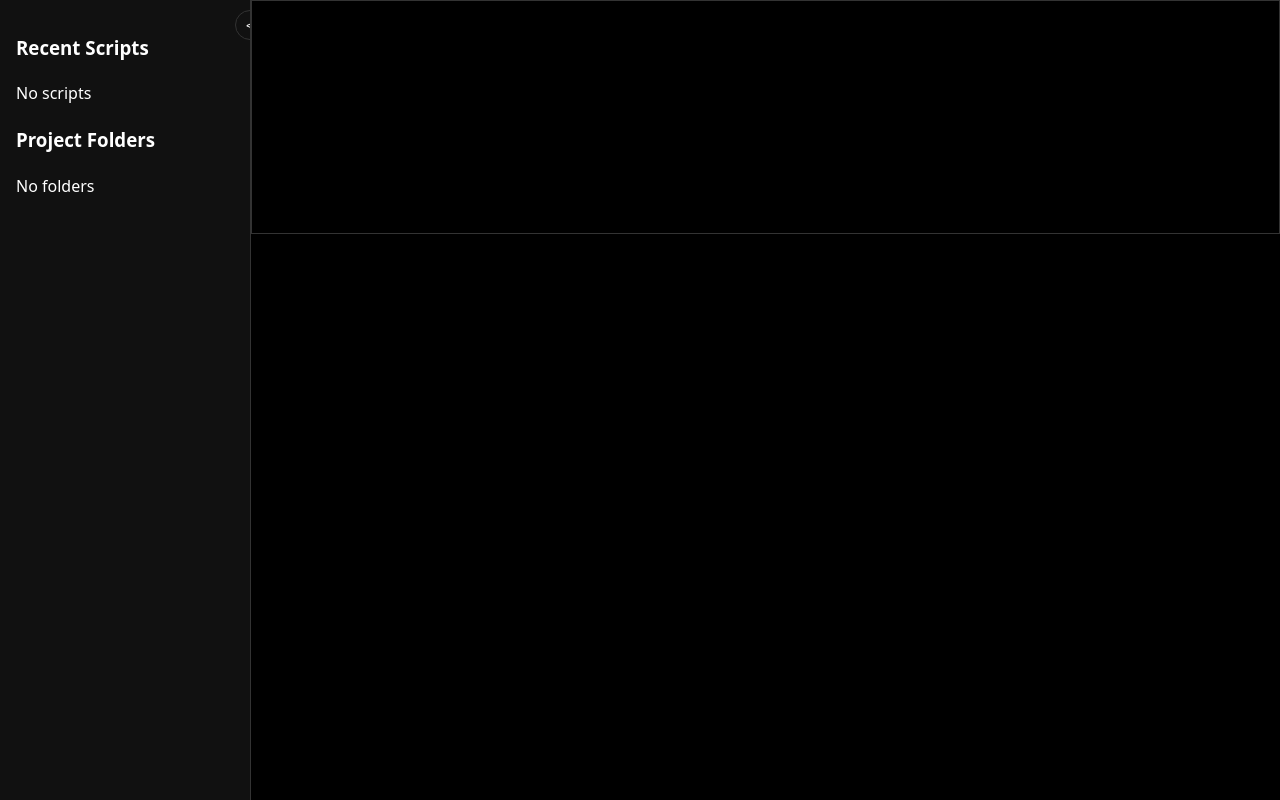
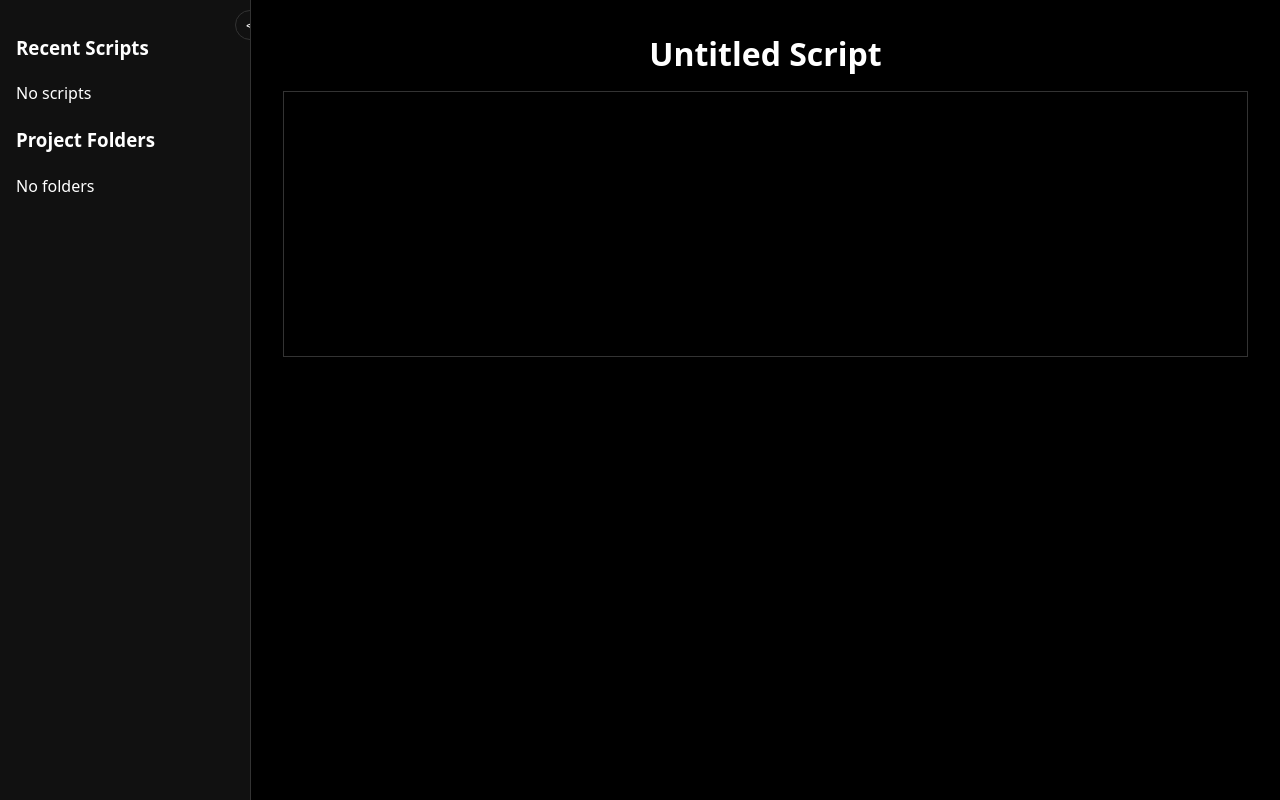
Before and after one commit to lp-jordan/panelist, a React (Vite) app: page / in a window 1280 px wide. Built offline with nearby package versions, Linux system fonts and the light colour scheme.

Commit message:
feat: add script title header and sidebar hiding

```diff
--- a/src/App.jsx
+++ b/src/App.jsx
@@ -1,4 +1,5 @@
 import { useEditor, EditorContent } from '@tiptap/react'
+import { useState } from 'react'
 import { BubbleMenu } from '@tiptap/react/menus'
 import StarterKit from '@tiptap/starter-kit'
 import Underline from '@tiptap/extension-underline'
@@ -15,6 +16,7 @@ import {
 import Sidebar from './components/Sidebar'
 
 export default function App() {
+  const [scriptTitle] = useState('Untitled Script')
   const editor = useEditor({
     extensions: [
       StarterKit,
@@ -35,6 +37,7 @@ export default function App() {
     <div className="app-layout">
       <Sidebar />
       <div className="editor-container">
+        <h1 className="editor-title">{scriptTitle}</h1>
         {editor && (
           <BubbleMenu
             className="bubble-menu"
--- a/src/style.css
+++ b/src/style.css
@@ -16,7 +16,7 @@ a {
 }
 
 .ProseMirror {
-  padding: 1rem;
+  padding: 2rem;
   border: 1px solid #333;
   min-height: 200px;
 }
@@ -93,6 +93,8 @@ a {
 .editor-container {
   flex: 1;
   overflow: auto;
+  padding: 2rem;
+  box-sizing: border-box;
 }
 
 .sidebar {
@@ -105,7 +107,18 @@ a {
 }
 
 .sidebar.collapsed {
-  width: 40px;
+  width: 0;
+  border-right: none;
+  overflow: visible;
+}
+
+.sidebar.collapsed .sidebar-content {
+  display: none;
+}
+
+.sidebar.collapsed .collapse-toggle {
+  left: 0;
+  right: auto;
 }
 
 .collapse-toggle {
@@ -135,3 +148,8 @@ a {
   cursor: pointer;
   padding: 0.25rem 0;
 }
+
+.editor-title {
+  text-align: center;
+  margin: 0 0 1rem 0;
+}
```
